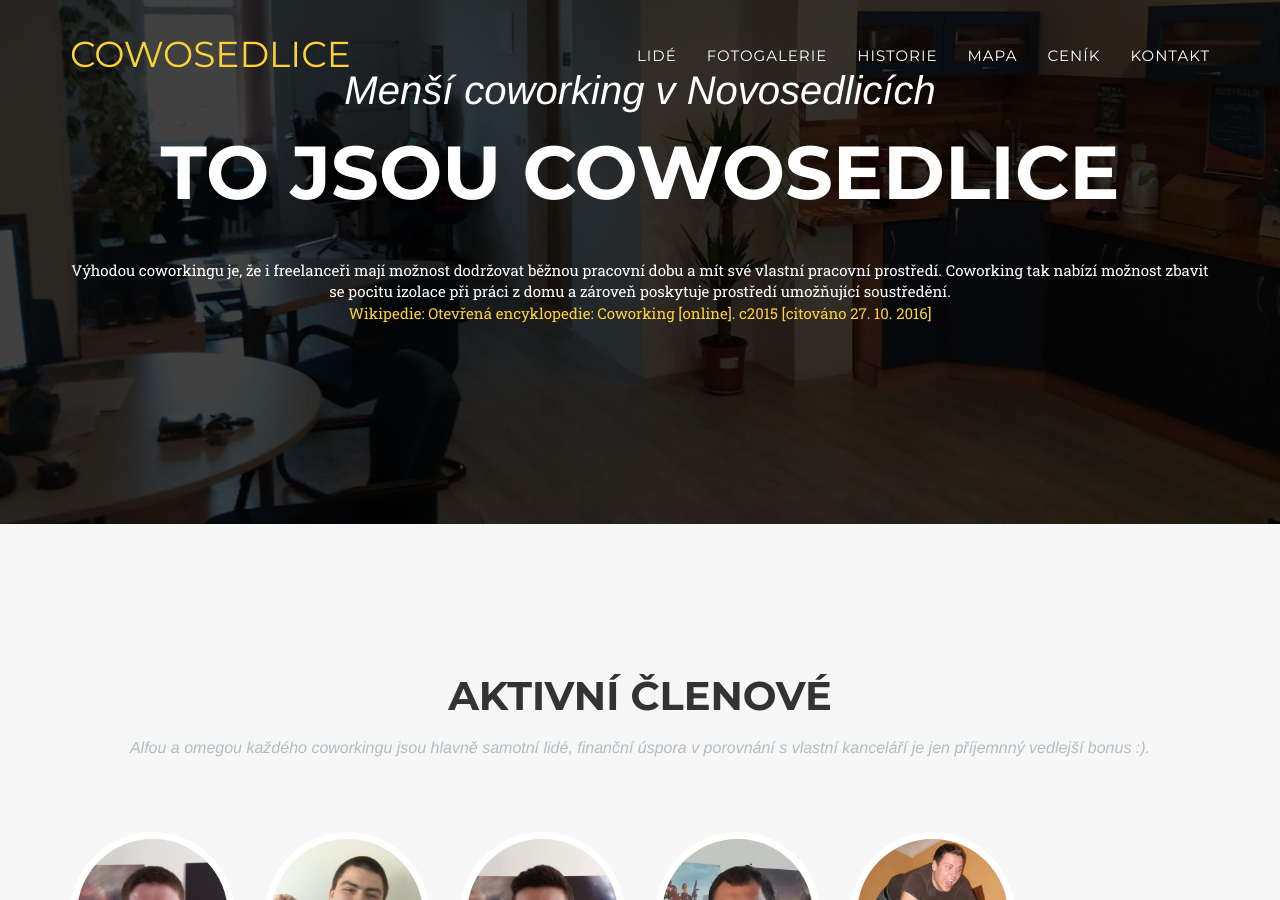
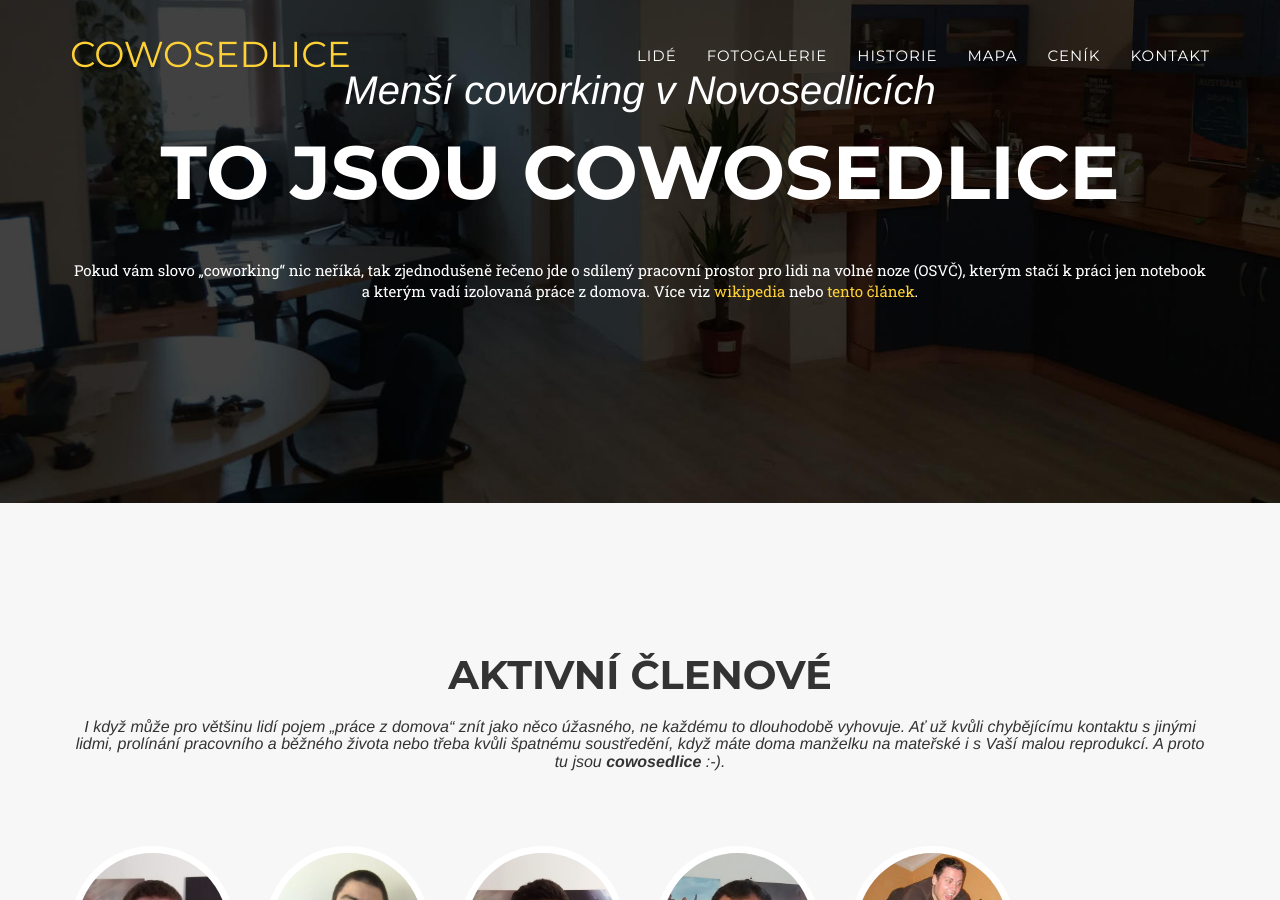
Before and after one commit to cowosedlice/cowosedlice.cz, a Jekyll site: the page built from index.html, in a window 1280 px wide and 900 px high, scrolled down 230 px. Built offline with Jekyll 4.4.1, drawn with Linux system fonts in a browser that asks for light colours; some web fonts are replaced.

Commit message:
úprava textů

```diff
--- a/_config.yml
+++ b/_config.yml
@@ -65,7 +65,7 @@ price:
 
 # Team names, titles and social links
 people-heading: Aktivní členové
-people-subheading: Alfou a omegou každého coworkingu jsou hlavně samotní lidé, finanční úspora v porovnání s vlastní kanceláří je jen příjemnný vedlejší bonus :).
+people-subheading: I když může pro většinu lidí pojem „práce z domova“ znít jako něco úžasného, ne každému to dlouhodobě vyhovuje. Ať už kvůli chybějícímu kontaktu s jinými lidmi, prolínání pracovního a běžného života nebo třeba kvůli špatnému soustředění, když máte doma manželku na mateřské i s Vaší malou reprodukcí. A proto tu jsou <b>cowosedlice</b> :-).
 people:
 - name: Ing. Radek Novák
   pic: 1
--- a/_includes/header.html
+++ b/_includes/header.html
@@ -49,8 +49,7 @@
             <div class="intro-text">
                 <div class="intro-lead-in">Menší coworking v Novosedlicích</div>
                 <div class="intro-heading">to jsou COWOSEDLICE</div>
-                <div>Výhodou coworkingu je, že i freelanceři mají možnost dodržovat běžnou pracovní dobu a mít své vlastní pracovní prostředí. Coworking tak nabízí možnost zbavit se pocitu izolace při práci z domu a zároveň poskytuje prostředí umožňující soustředění.</div
-                <div><a href="https://cs.wikipedia.org/w/index.php?title=Coworking&oldid=12411393">Wikipedie: Otevřená encyklopedie: Coworking [online]. c2015 [citováno 27. 10. 2016]</a></div>
+                <div>Pokud vám slovo „coworking“ nic neříká, tak zjednodušeně řečeno jde o sdílený pracovní prostor pro lidi na volné noze (OSVČ), kterým stačí k práci jen notebook a kterým vadí izolovaná práce z domova. Více viz <a href="https://cs.wikipedia.org/w/index.php?title=Coworking&oldid=12411393">wikipedia</a> nebo <a href="http://navolnenoze.cz/blog/coworking/">tento článek</a>.</div>
             </div>
         </div>
     </header>
--- a/_includes/team.html
+++ b/_includes/team.html
@@ -4,7 +4,7 @@
             <div class="row">
                 <div class="col-lg-12 text-center">
                     <h2 class="section-heading">{{site.people-heading}}</h2>
-                    <h3 class="section-subheading text-muted">{{site.people-subheading}}</h3>
+                    <h3 class="section-subheading">{{site.people-subheading}}</h3>
                 </div>
             </div>
             <div class="row">
```
